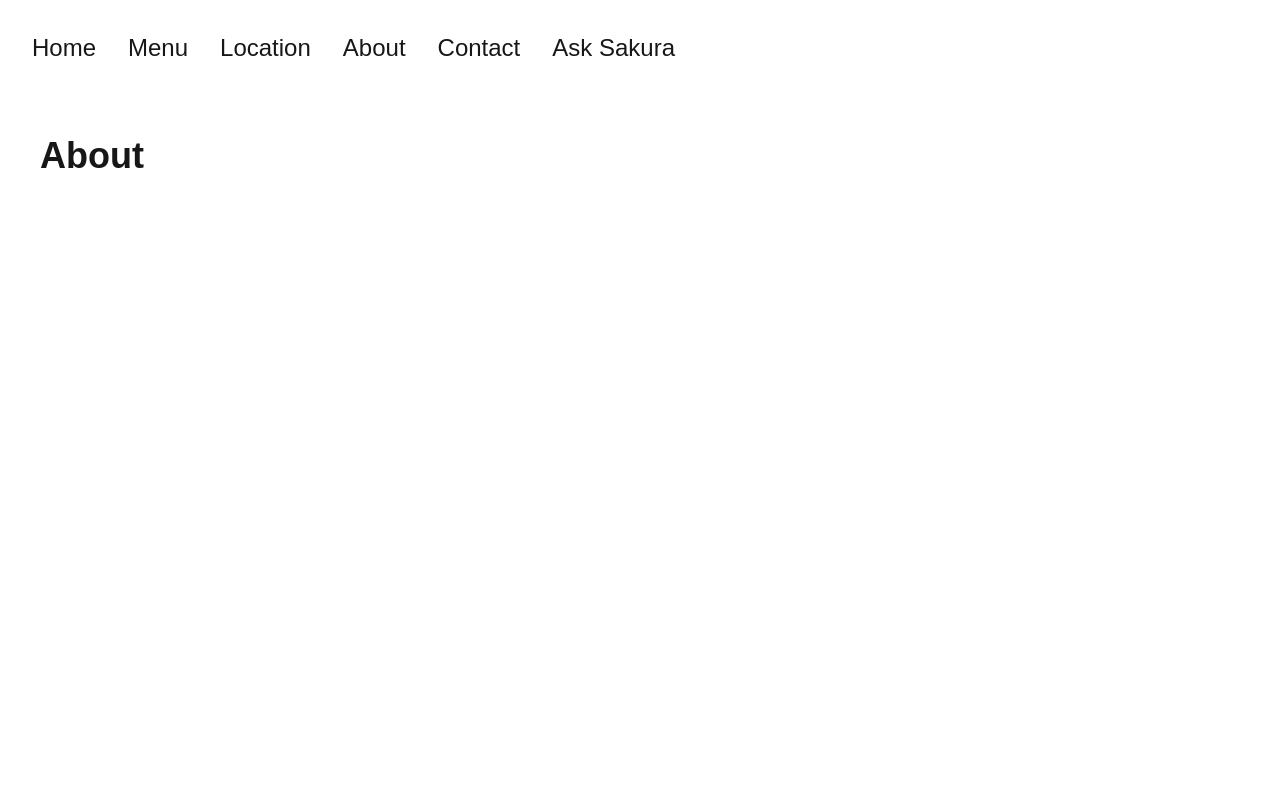
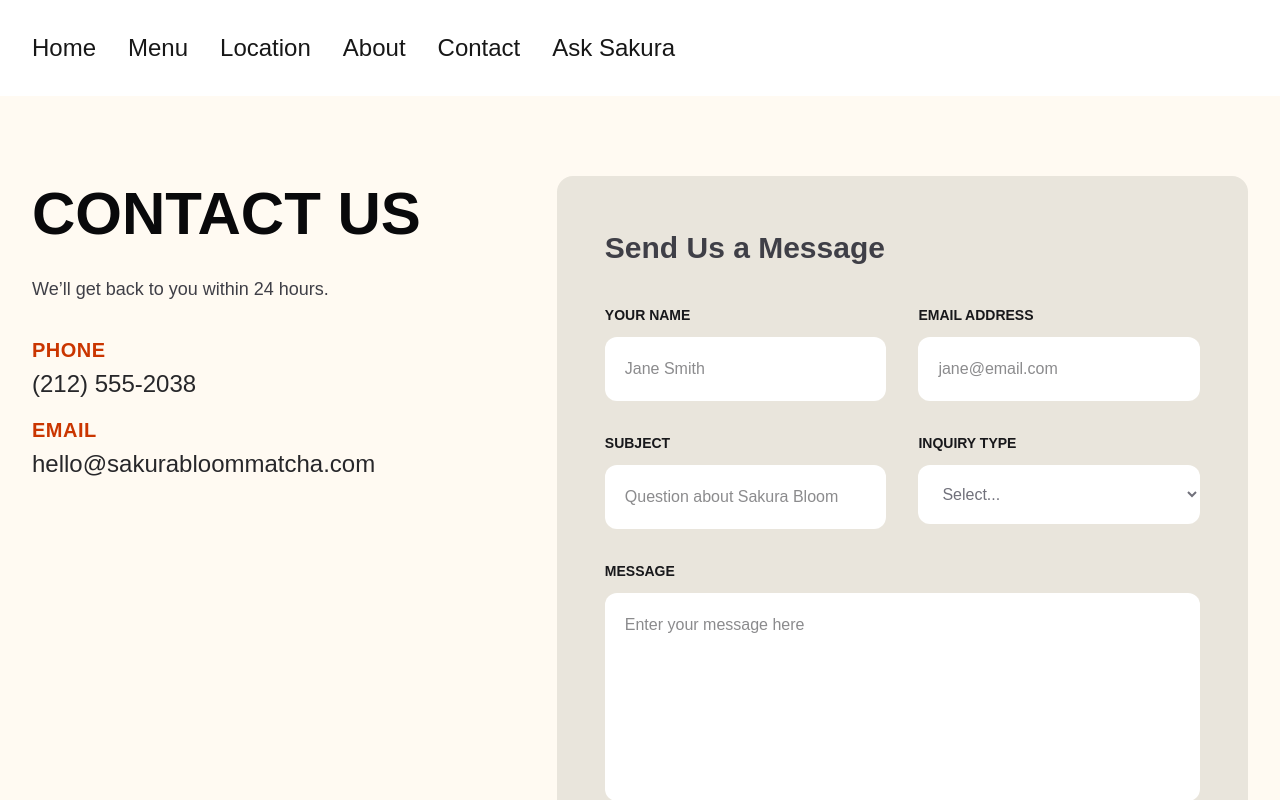
Before and after one commit to rebeccashinyan/restaurant-ai-assistant, a Next.js app: page /contact in a window 1280 px wide. Shown: the top 800 px of the page. Built offline with nearby package versions, Linux system fonts and the light colour scheme.

Commit message:
add contact us

```diff
--- a/app/contact/page.tsx
+++ b/app/contact/page.tsx
@@ -1,9 +1,111 @@
 export default function ContactPage() {
     return (
-      <main className="p-10">
-        <h1 className="text-4xl font-bold">
-          About
-        </h1>
+      <main className="min-h-screen bg-[#fffaf2] px-8 py-20">
+        <section className="mx-auto grid max-w-7xl gap-16 lg:grid-cols-[0.8fr_1.2fr]">
+          <div>
+
+            <div className="max-w-md">
+                <h1 className="mb-6 text-6xl font-bold uppercase leading-tight text-zinc-950">
+                    Contact Us
+                </h1>
+
+                <p className="mb-8 text-lg leading-relaxed text-zinc-700">
+                    We’ll get back to you within 24 hours.
+                </p>
+
+                <div className="space-y-4 text-zinc-800">
+                    <div>
+                    <p className="mb-1 text-xl font-semibold uppercase tracking-wide text-orange-700">
+                        Phone
+                    </p>
+
+                    <p className="text-2xl">(212) 555-2038</p>
+                    </div>
+
+                    <div>
+                    <p className="mb-1 text-xl font-semibold uppercase tracking-wide text-orange-700">
+                        Email
+                    </p>
+
+                    <p className="text-2xl">hello@sakurabloommatcha.com</p>
+                    </div>
+                </div>
+                </div>
+          </div>
+
+
+          <form className="rounded-2xl bg-[#e9e5dc] p-8 md:p-12">
+            <p className="mb-8 text-3xl font-bold leading-relaxed text-zinc-700">
+                Send Us a Message
+            </p>
+
+            <div className="grid gap-8 md:grid-cols-2">
+              <div>
+                <label className="mb-3 block text-sm font-semibold uppercase text-zinc-900">
+                  Your Name
+                </label>
+                <input
+                  type="text"
+                  placeholder="Jane Smith"
+                  className="w-full rounded-xl bg-white px-5 py-5 text-zinc-900 outline-none"
+                />
+              </div>
+
+              <div>
+                <label className="mb-3 block text-sm font-semibold uppercase text-zinc-900">
+                  Email Address
+                </label>
+                <input
+                  type="email"
+                  placeholder="jane@email.com"
+                  className="w-full rounded-xl bg-white px-5 py-5 text-zinc-900 outline-none"
+                />
+              </div>
+
+              <div>
+                <label className="mb-3 block text-sm font-semibold uppercase text-zinc-900">
+                  Subject
+                </label>
+                <input
+                  type="text"
+                  placeholder="Question about Sakura Bloom"
+                  className="w-full rounded-xl bg-white px-5 py-5 text-zinc-900 outline-none"
+                />
+              </div>
+
+              <div>
+                <label className="mb-3 block text-sm font-semibold uppercase text-zinc-900">
+                  Inquiry Type
+                </label>
+                <select className="w-full rounded-xl bg-white px-5 py-5 text-zinc-500 outline-none">
+                  <option>Select...</option>
+                  <option>Menu Question</option>
+                  <option>Store Information</option>
+                  <option>Event Inquiry</option>
+                  <option>Feedback</option>
+                </select>
+              </div>
+            </div>
+
+            <div className="mt-8">
+              <label className="mb-3 block text-sm font-semibold uppercase text-zinc-900">
+                Message
+              </label>
+              <textarea
+                placeholder="Enter your message here"
+                rows={7}
+                className="w-full resize-none rounded-xl bg-white px-5 py-5 text-zinc-900 outline-none"
+              />
+            </div>
+
+            <button
+              type="submit"
+              className="mt-8 w-full rounded-xl bg-zinc-950 px-6 py-5 text-sm font-bold uppercase tracking-wide text-white transition hover:bg-orange-600"
+            >
+              Send Message
+            </button>
+          </form>
+        </section>
       </main>
     );
   }
```
